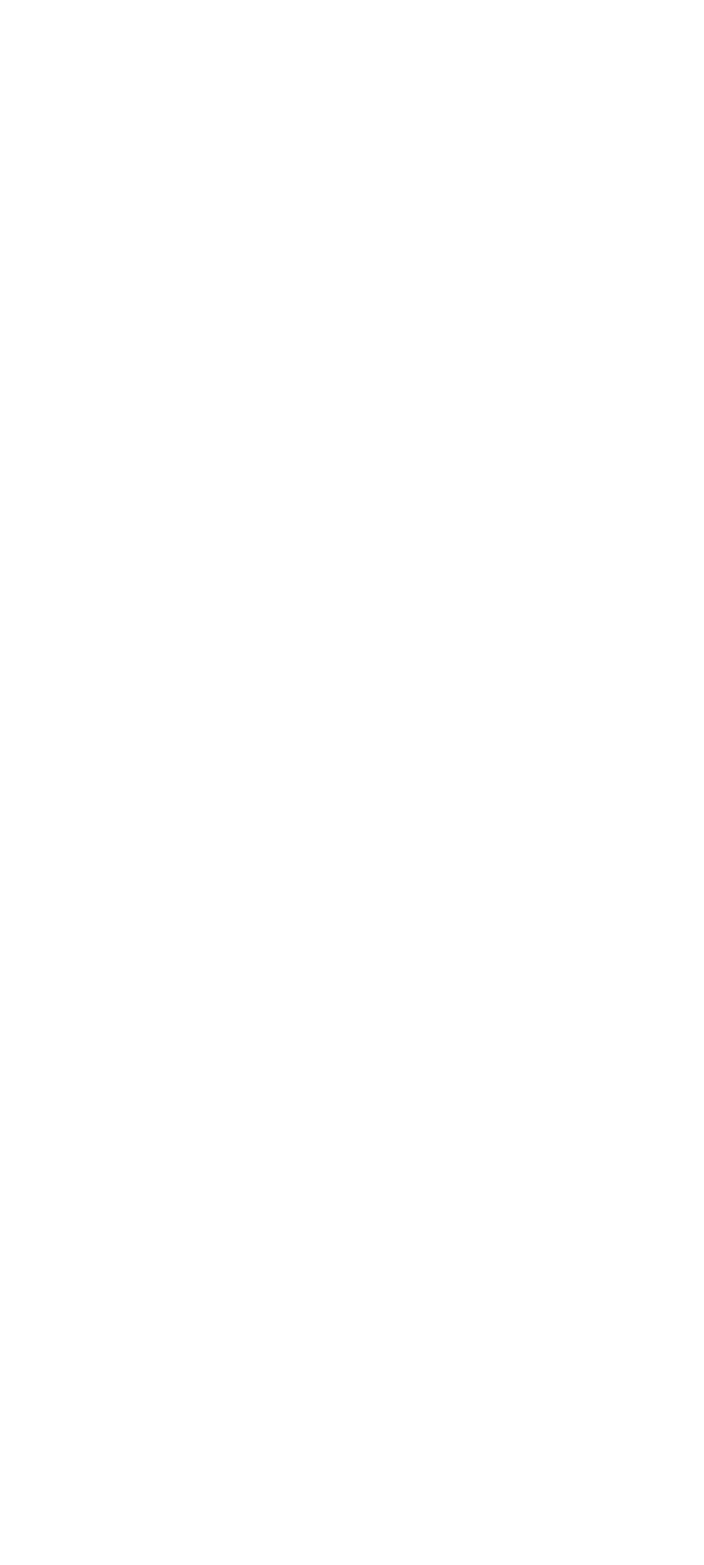
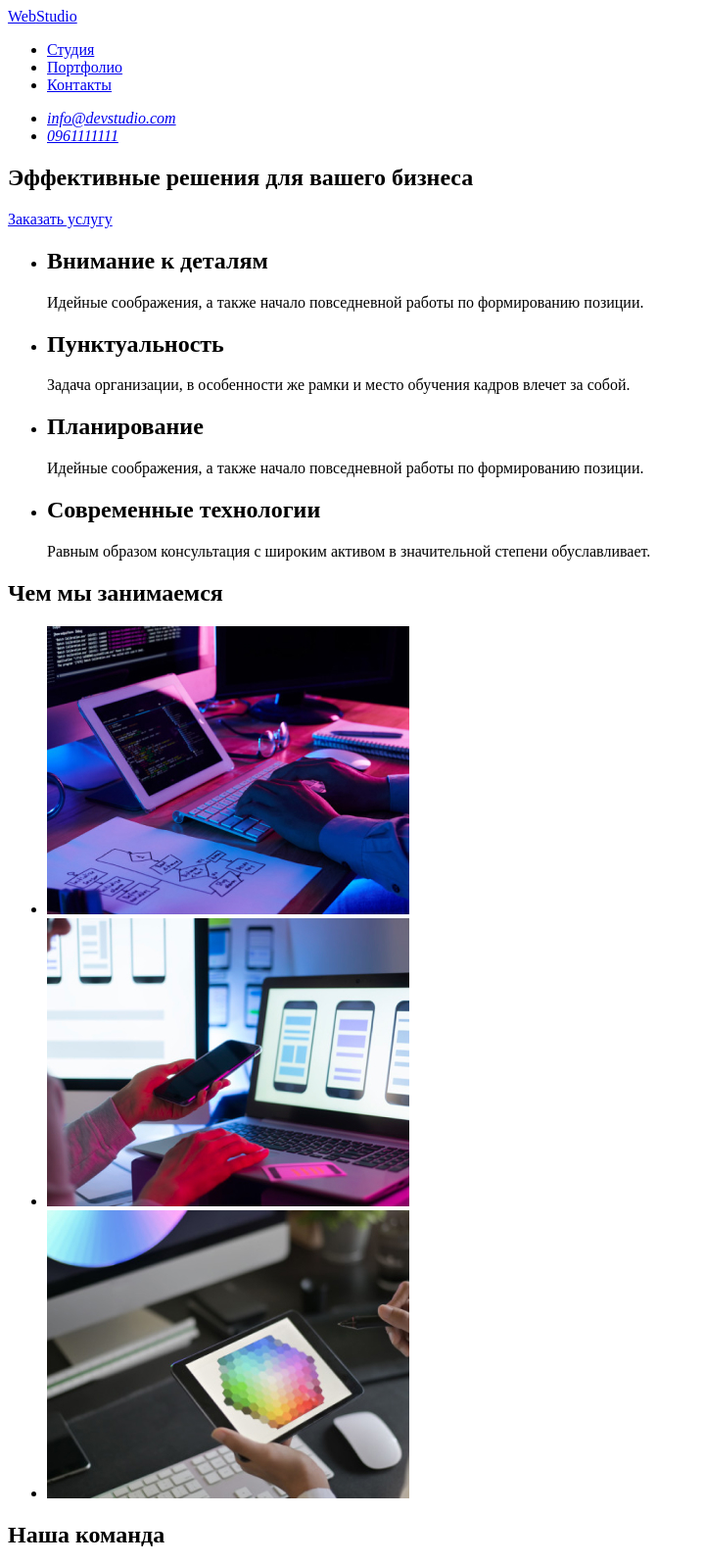
Before and after one commit to iamaelita/goit-markup-hw-01, a plain HTML site: page index.html in a window 1280 px wide. Shown: the top 1597 px of the page at 98% size, without its empty margins (0-719 px from the left). Before the commit the page ends 800 px from the top, so only its background shows below. Drawn offline with Linux system fonts and the light colour scheme.

Commit message:
Добавляет HTML-разметку страницы

```diff
--- a/index.html
+++ b/index.html
@@ -1,11 +1,116 @@
 <!DOCTYPE html>
-<html lang="en">
+<html lang="ru">
 <head>
     <meta charset="UTF-8">
     <meta name="viewport" content="width=device-width, initial-scale=1.0">
-    <title>Document</title>
+    <title>WebStudio</title>
 </head>
-<body>
 
+
+
+    <!--ШАПКА САЙТА-->
+    <header>
+     <nav>
+         <!--Логотип-->
+        <a href="./index.html" lang="en"><span>Web</span>Studio</a>
+        <!--Основная навигация-->
+        <ul>
+            <li> <a href="#">Студия</a></li>
+            <li> <a href="#">Портфолио</a></li>
+            <li> <a href="#">Контакты</a></li>
+        </ul>
+        <!--Связаться-->
+        <address>
+            <ul>
+            <li> <a href="mailto:info@devstudio.com">info@devstudio.com</a></li>
+            <li> <a href="tel:+380961111111">0961111111</a></li>
+            </ul>
+        </address>
+     </nav>
+    </header>
+
+
+     <main>
+        <!--ГЕРОЙ-->
+    <div>
+     <section>
+         <h1>Эффективные решения для вашего бизнеса</h1>
+         <a href="#">Заказать услугу</a>
+     </section>
+    </div>
+
+
+    <!--Наши принципы-->
+     <section>
+        <ul>
+            <li>
+                <h2>Внимание к деталям</h2>
+                <p>Идейные соображения, а также начало повседневной работы по формированию позиции.</p>
+            </li>
+            <li>
+                <h2>Пунктуальность</h2>
+                <p>Задача организации, в особенности же рамки и место обучения кадров влечет за собой.</p>
+            </li>
+            <li>
+                <h2> Планирование</h2>
+                <p>Идейные соображения, а также начало повседневной работы по формированию позиции.</p>
+            </li>
+            <li>
+                <h2>Современные технологии</h2>
+                <p>Равным образом консультация с широким активом в значительной степени обуславливает.</p>
+            </li>
+        </ul>
+     </section>
+
+
+     <!--Чем мы занимаемся-->
+     <section>
+        <h2>Чем мы занимаемся</h2>
+         <ul>
+             <li><a href="#"> <img src="./images/what-we-do/what-we-do-1.jpg" alt="Разработка сайтов"></a></li>
+             <li><a href="#"> <img src="./images/what-we-do/what-we-do-2.jpg" alt="Разработка мобильных приложений"></a></li>
+             <li><a href="#"> <img src="./images/what-we-do/what-we-do-3.jpg" alt="Веб-дизайн"></a></li>
+        </ul>
+     </section>
+
+
+     <!--Наша команда-->
+     <section>
+         <h2>Наша команда</h2>
+         <ul>
+             <li>
+                <img src="/images/our-team/team-1.jpg" alt="Продакт-дизайнер Игорь Демьяненко" width="270" height="260">
+                <h3>Игорь Демьяненко</h3>
+                <p lang="en">Product Designer</p>
+            </li>
+             <li>
+                 <img src="/images/our-team/team-2.jpg" alt="Фронтенд-разработчик Ольга Репина" width="270" height="260">
+                 <h3>Ольга Репина</h3>
+                 <p lang="en">Frontend Developer</p>
+             </li>
+             <li>
+                 <img src="/images/our-team/team-3.jpg" alt="Маркетолог Николай Тарасов" width="270" height="260">
+                 <h3>Николай Тарасов</h3>
+                 <p lang="en">Marketing</p>
+             </li>
+             <li>
+                 <img src="/images/our-team/team-4.jpg" alt="Дизайнер Михаил Ермаков" width="270" height="260">
+                 <h3>Михаил Ермаков</h3>
+                 <p lang="en">UI Designer</p>
+             </li>
+        </ul>
+     </section>
+    </main>
+
+
+    <!--ФУТЕР-->
+     <footer>
+         <a href="./index.html" lang="en"><span>Web</span>Studio</a>
+         <address>
+            <a href="https://goo.gl/maps/t9NQWVEybPjoNvw3A" target="blank">г. Киев, пр-т Леси Украинки, 26</a>
+         </address>
+         <a href="mailto:info@devstudio.com">info@devstudio.com</a>
+         <a href="tel:+380961111111">0961111111</a>
+     </footer>
 </body>
 </html>
```
Also changed, not shown: images/our-team/team-1.jpg (added), images/our-team/team-2.jpg (added), images/our-team/team-3.jpg (added), images/our-team/team-4.jpg (added), images/what-we-do/what-we-do-1.jpg (added), images/what-we-do/what-we-do-2.jpg (added), images/what-we-do/what-we-do-3.jpg (added), 3 other files.
